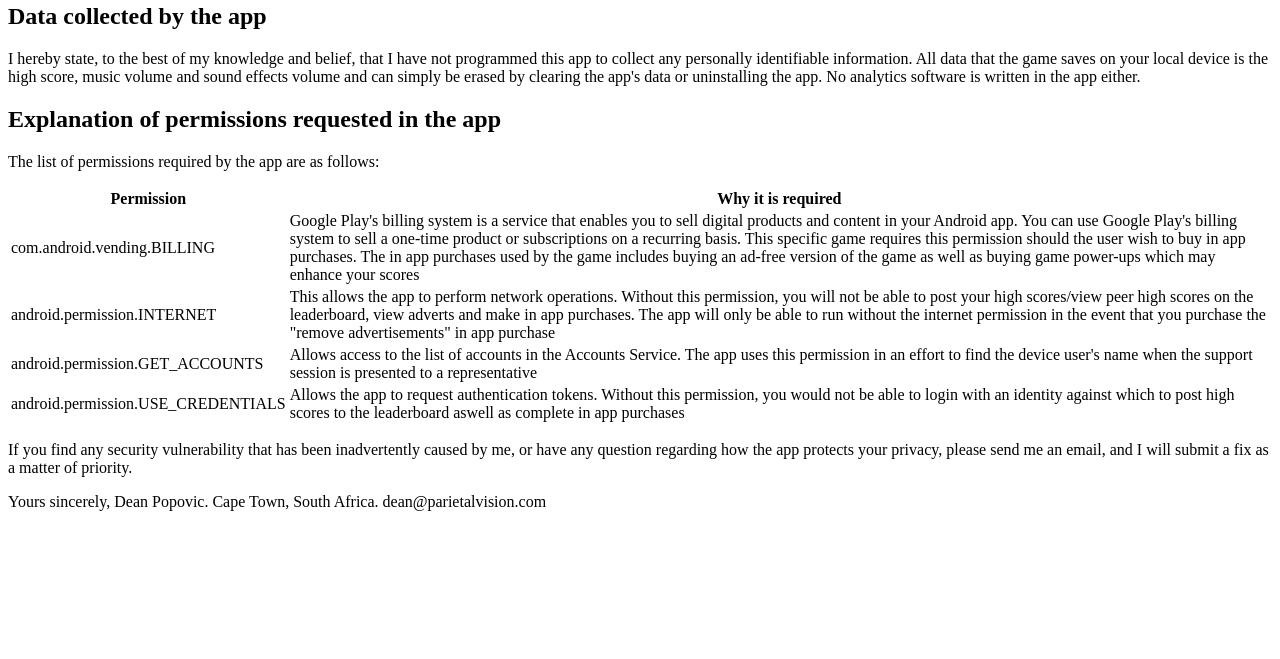
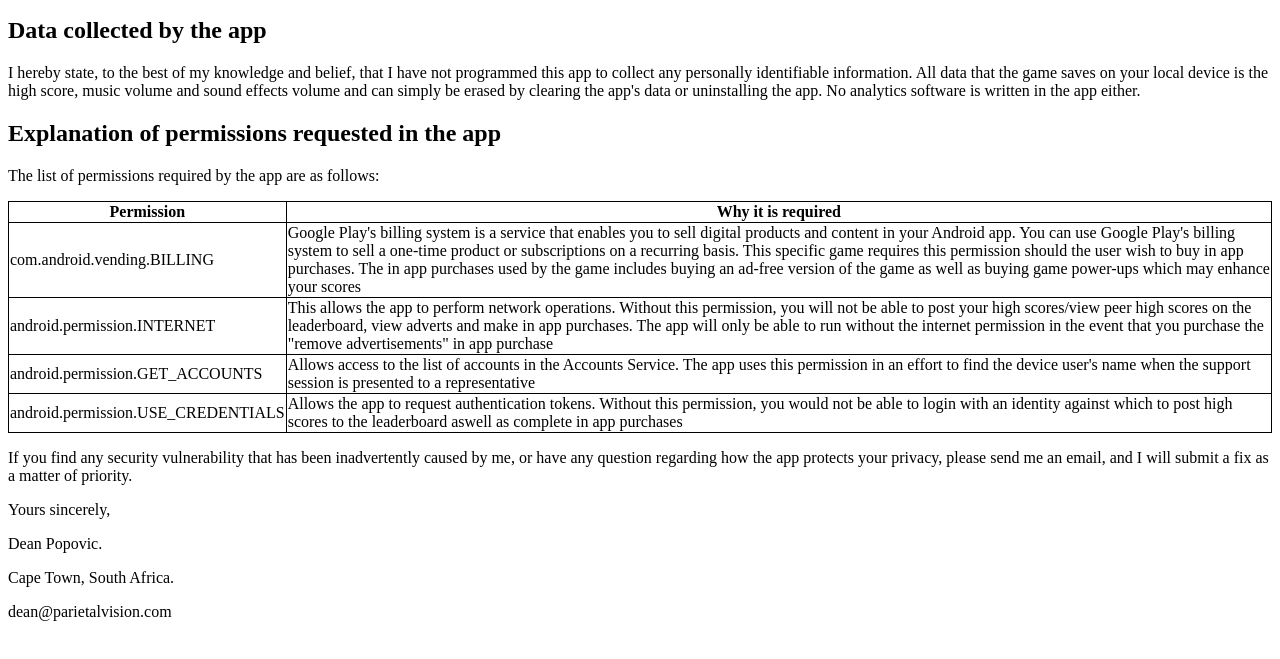
Before and after one commit to DejanPopovic1/MineChaosPrivacyPolicy, a plain HTML site: page index.html in a window 1280 px wide. Shown: the part 119-778 px from the top of the page. Drawn offline with Linux system fonts and the light colour scheme.

Commit message:
Update index.html

```diff
--- a/index.html
+++ b/index.html
@@ -1,3 +1,12 @@
+<!DOCTYPE html>
+
+<html>
+
+<head>
+  <link rel="stylesheet" href="styles.css">
+</head>
+
+<body>
 <h1>Mine Chaos: Privacy policy</h1>
 
 <p>
@@ -40,9 +49,11 @@
 
 <p>If you find any security vulnerability that has been inadvertently caused by me, or have any question regarding how the app protects your privacy, please send me an email, and I will submit a fix as a matter of priority.</p>
 
-<p>
-  Yours sincerely,
-  Dean Popovic.
-  Cape Town, South Africa.
-  dean@parietalvision.com
-</p>
+<p>Yours sincerely,</p>
+<p>Dean Popovic.</p>
+<p>Cape Town, South Africa.</p>
+<p>dean@parietalvision.com</p>
+
+</body>
+
+</html>
```
